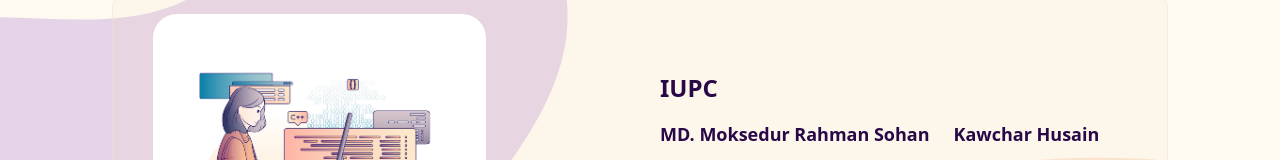
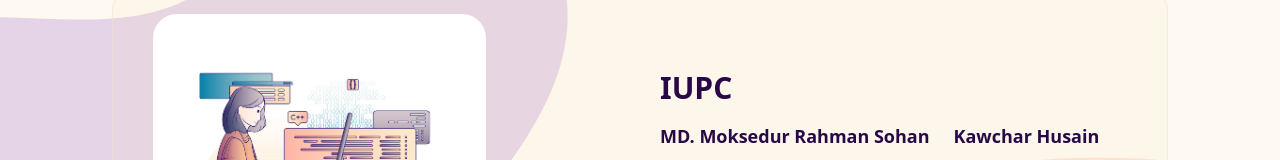
Before and after one commit to Mufassir-Chowdhury/cse-carnival, a React (Vite) app: page /contactus in a window 1280 px wide. Shown: the part 563-723 px from the top of the page. Built offline with nearby package versions, Linux system fonts and the light colour scheme.

Commit message:
font added

```diff
--- a/index.html
+++ b/index.html
@@ -1,13 +1,18 @@
 <!DOCTYPE html>
 <html lang="en">
+
 <head>
   <meta charset="UTF-8" />
   <link rel="icon" type="image/svg+xml" href="/image/logo/sust_logo.png" />
+  <link rel="stylesheet" href="https://fonts.googleapis.com/css2?family=Lato:wght@300;400;700&display=swap">
+  <link rel="stylesheet" href="https://fonts.googleapis.com/css2?family=Merriweather:wght@300;400;700&display=swap">
   <meta name="viewport" content="width=device-width, initial-scale=1.0" />
   <title>CSE Carnival</title>
 </head>
+
 <body>
   <div id="root"></div>
   <script type="module" src="/src/main.jsx"></script>
 </body>
+
 </html>
--- a/src/components/Items.jsx
+++ b/src/components/Items.jsx
@@ -49,8 +49,8 @@ const ContactItems = ({ contact }) => {
                 <img src={contact.image} alt={`contact ${contact.id}`} className="h-64 rounded-3xl" />
             </div>
             <div className="text-navbar font-semibold flex-1">
-                <h3 className="text-2xl font-bold mb-4">{contact.name}</h3>
-                <div className='flex flex-col md:flex-row space-y-6 md:space-y-0 md:space-x-6 '>
+                <h3 className="text-3xl font-bold mb-4">{contact.name}</h3>
+                <div className='flex flex-col lg:flex-row space-y-6 md:space-y-0 md:space-x-6 '>
                     {contact.contact.map((item) => (
                         <div className="flex flex-col items-start space-y-3">
 
--- a/tailwind.config.js
+++ b/tailwind.config.js
@@ -56,7 +56,10 @@ export default {
         'banner-hackathon': "url('/image/banner/bannerHackathon.jpg')",
         'banner-code-battle': "url('/image/banner/bannerCodebattle.jpg')",
       },
-
+      fontFamily: {
+        merriweather: ['Merriweather', 'serif'],
+        lato: ['Lato', 'sans-serif'],
+      },
     },
   },
   plugins: [],
```
Lines whose indentation alone changed are shown as unchanged.
